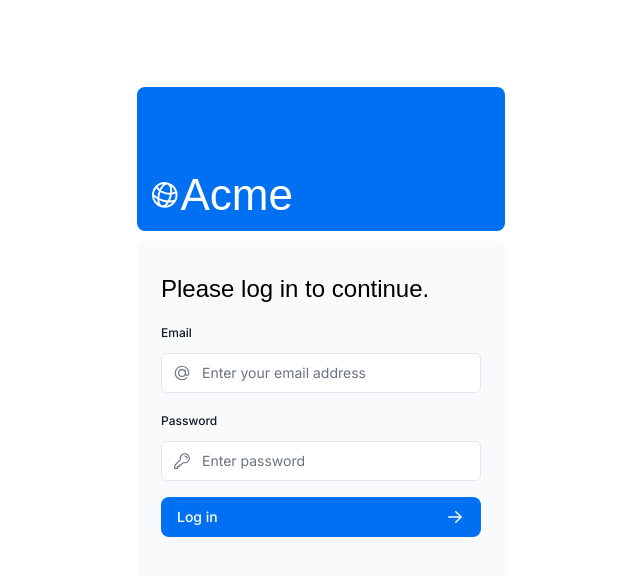
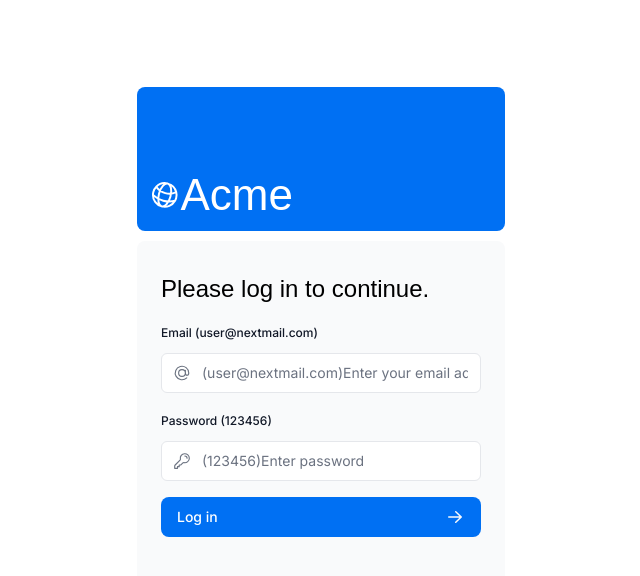
Before and after one commit to blin182/finance-dashboard, a Next.js app: page /login in a window 1280 px wide. Shown: the top 576 px of the page, without its empty margins (319-959 px from the left). Built offline with nearby package versions, Linux system fonts and the light colour scheme; a web font is replaced by a local one.

Commit message:
update login form labels and placeholders to include example values

```diff
--- a/app/ui/login-form.tsx
+++ b/app/ui/login-form.tsx
@@ -32,7 +32,7 @@ export default function LoginForm() {
               className="mb-3 mt-5 block text-xs font-medium text-gray-900"
               htmlFor="email"
             >
-              Email
+              Email (user@nextmail.com)
             </label>
             <div className="relative">
               <input
@@ -40,7 +40,7 @@ export default function LoginForm() {
                 id="email"
                 type="email"
                 name="email"
-                placeholder="Enter your email address"
+                placeholder="(user@nextmail.com)Enter your email address"
                 required
               />
               <AtSymbolIcon className="pointer-events-none absolute left-3 top-1/2 h-[18px] w-[18px] -translate-y-1/2 text-gray-500 peer-focus:text-gray-900" />
@@ -51,7 +51,7 @@ export default function LoginForm() {
               className="mb-3 mt-5 block text-xs font-medium text-gray-900"
               htmlFor="password"
             >
-              Password
+              Password (123456)
             </label>
             <div className="relative">
               <input
@@ -59,7 +59,7 @@ export default function LoginForm() {
                 id="password"
                 type="password"
                 name="password"
-                placeholder="Enter password"
+                placeholder="(123456)Enter password"
                 required
                 minLength={6}
               />
```
